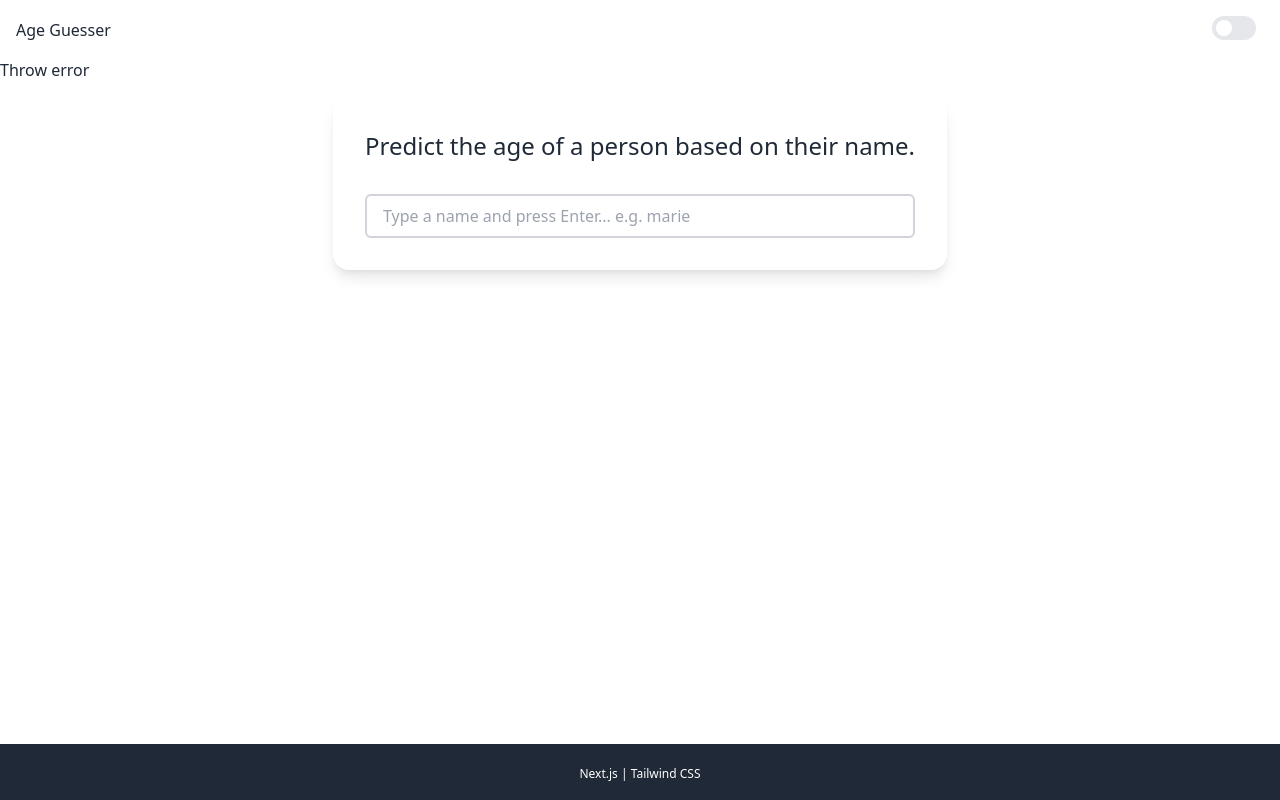
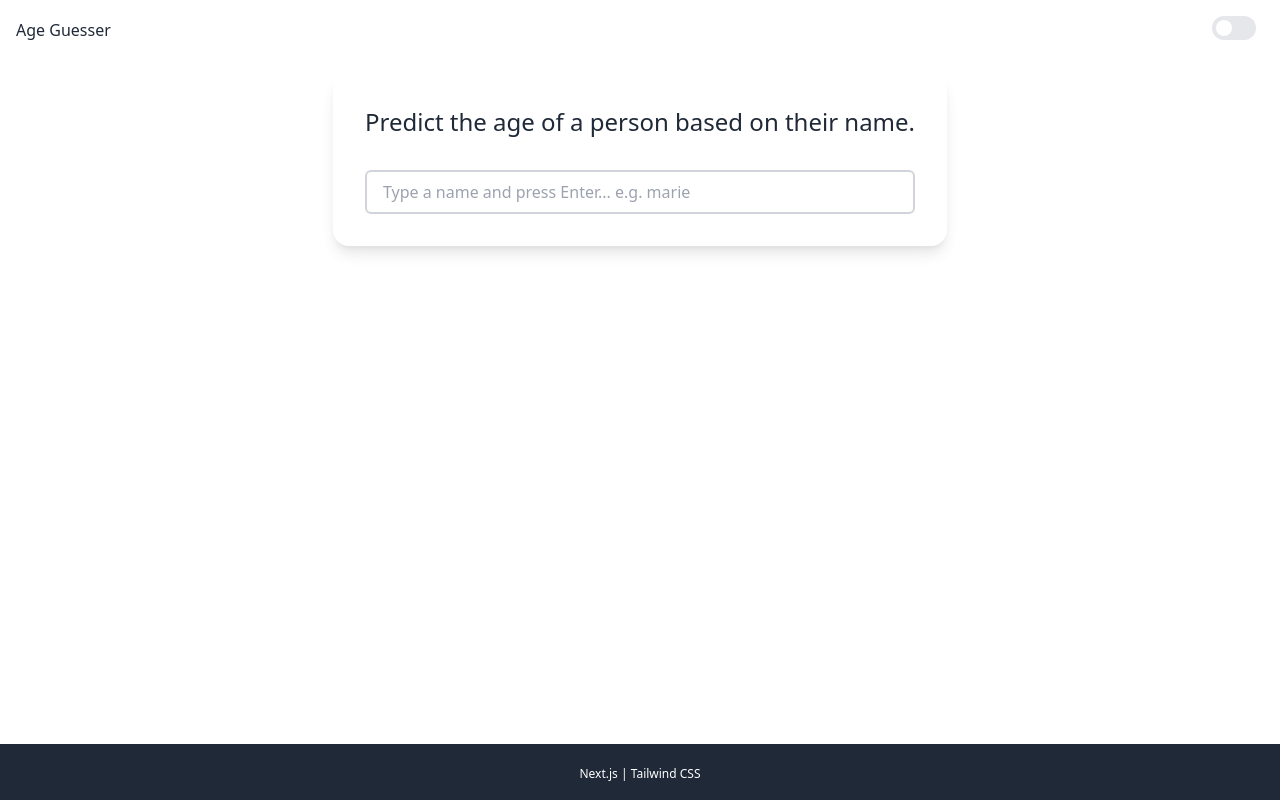
Before and after one commit to mariehmai/next-tailwind-typescript-starter, a Next.js app: page / in a window 1280 px wide. Built offline with nearby package versions, Linux system fonts and the light colour scheme.

Commit message:
feat(error): remove dummy client error + add dummy server error

```diff
--- a/pages/api/users/index.ts
+++ b/pages/api/users/index.ts
@@ -4,8 +4,6 @@ import { withSentry } from '@sentry/nextjs';
 import { sampleUserData } from '../../../utils/sample-data';
 
 const handler = (_req: NextApiRequest, res: NextApiResponse) => {
-  console.log('Calling /users endpoints');
-
   try {
     if (!Array.isArray(sampleUserData)) {
       throw new Error('Cannot find user data');
--- /dev/null
+++ b/pages/api/users/notfound.ts
@@ -0,0 +1,10 @@
+import { NextApiRequest, NextApiResponse } from 'next';
+import { withSentry } from '@sentry/nextjs';
+
+const handler = (_req: NextApiRequest, res: NextApiResponse) => {
+  res.status(400).json({ statusCode: 400, message: 'Hit /users/notfound' });
+
+  throw new Error('/users/notfound error!!');
+};
+
+export default withSentry(handler);
--- a/pages/index.tsx
+++ b/pages/index.tsx
@@ -7,14 +7,6 @@ const Layout = dynamic(() => import('../components/Layout'), { ssr: false });
 const Home = () => {
   return (
     <Layout>
-      <button
-        type="button"
-        onClick={() => {
-          throw new Error('Woooups!');
-        }}
-      >
-        Throw error
-      </button>
       <AgeGuesser />
     </Layout>
   );
```
